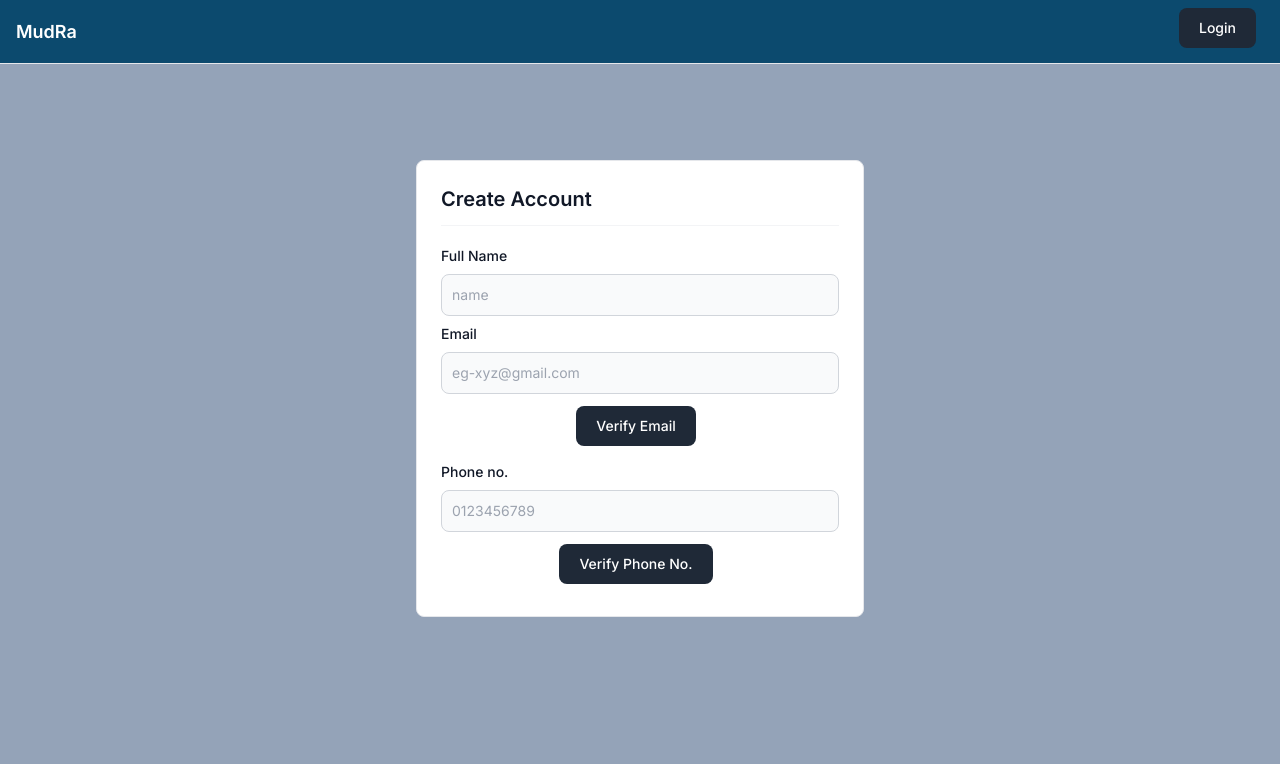
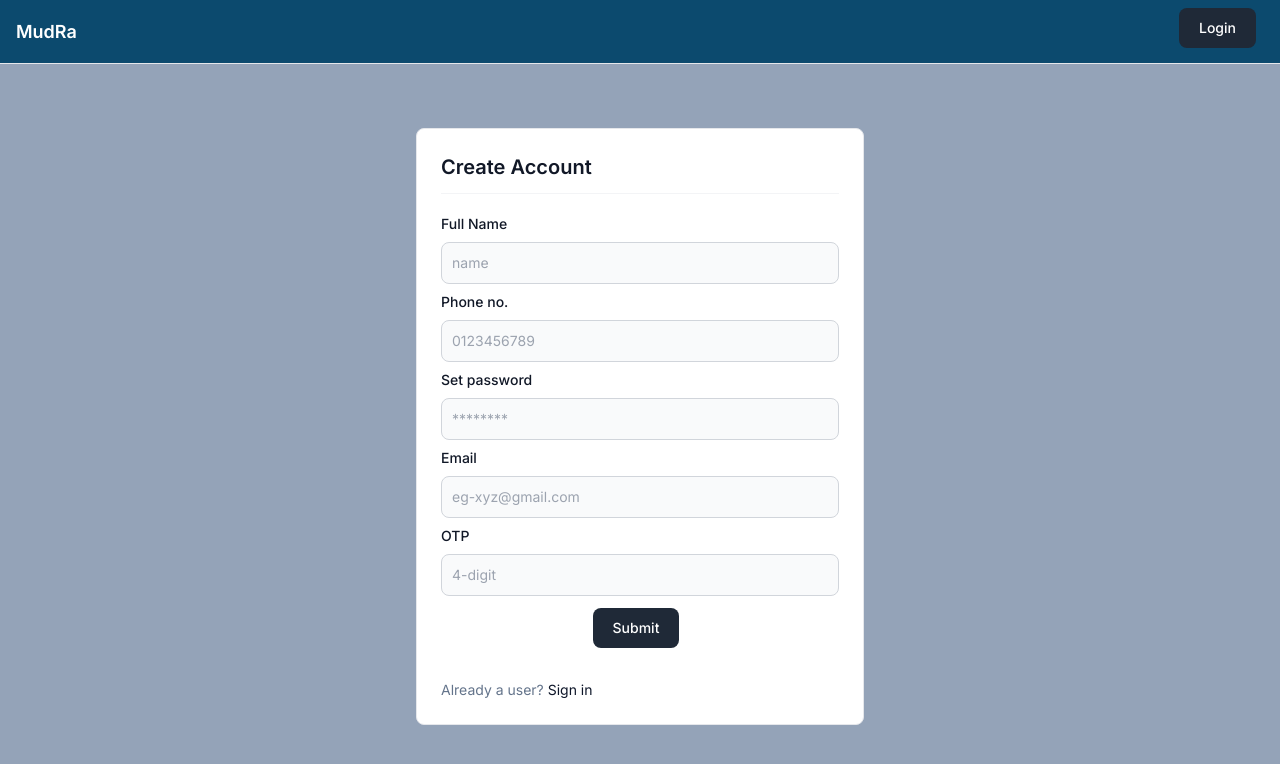
Before and after one commit to lavanshu-ai/monorepo, a Next.js app in the folder apps/user-app/: page /signUp in a window 1280 px wide. Shown: the top 764 px of the page. Built offline with nearby package versions, Linux system fonts and the light colour scheme; no server answers.

Commit message:
partial signup logic

```diff
--- /dev/null
+++ b/apps/user-app/app/lib/actions/createUser.tsx
@@ -0,0 +1,17 @@
+'use server'
+
+import { prisma } from "@repo/db"
+import bcrypt from "bcrypt"
+export default async function CreateUser(name:string,email:string,phone:string,password:string){
+    const hashedPassword=await bcrypt.hash(password,10);
+  await prisma.user.create({
+    data:{
+        name,
+        email,
+        number:phone,
+        password:hashedPassword
+    }
+  })
+  console.log("user created")
+  return true
+}
--- a/apps/user-app/app/lib/auth.ts
+++ b/apps/user-app/app/lib/auth.ts
@@ -34,25 +34,6 @@ export const authOptions={
                 }
                 return null;
             }
-
-            try {
-                const user = await prisma.user.create({
-                    data: {
-                        number: credentials.phone.toString(),
-                        password: hashedPassword,
-                        email:"lv"
-                    }
-                });
-
-                return {
-                    id: user.id.toString(),
-                    name: user.name,
-                    email: user.number
-                }
-            } catch(e) {
-                console.error(e);
-            }
-
             return null
           },
 
--- a/apps/user-app/app/signUp/page.tsx
+++ b/apps/user-app/app/signUp/page.tsx
@@ -1,6 +1,5 @@
 "use client"
-import { SignUpCard } from "../../components/signUpCard";
-
+import { SignUpCard } from "../../components/signUpCard"
 
 export default function signUp(){
     return <div>
--- a/apps/user-app/components/SignInCard.tsx
+++ b/apps/user-app/components/SignInCard.tsx
@@ -44,7 +44,7 @@ export const SignInCard=()=>{
      }
     return <div className="flex justify-center pt-24 min-h-screen bg-slate-400">
            <div className="w-full max-w-sm">
-         <Card title="SignIn"  >
+         <Card title="Sign In"  >
         <div className="">
             <Textinput label="Phone no." placeholder="0123456789" onChange={(e)=>handelPhoneChange(e)}></Textinput> </div>
            <div>
@@ -54,8 +54,8 @@ export const SignInCard=()=>{
             <Button onClick={()=>handelSubmit()
             }>Signin</Button>
         </div>
-        <div className="text-sm text-slate-500 flex justify-center pt-6">New user?
-            <Link className="text-slate-900 hover:text-green-600" href="/signUp"> Register</Link>
+        <div className="text-sm text-slate-500  pt-6">Don’t have an account?
+            <Link className="text-slate-900 hover:text-green-600" href="/signUp"> Sign up</Link>
         </div>
     </Card></div>
     </div>
--- a/apps/user-app/components/signUpCard.tsx
+++ b/apps/user-app/components/signUpCard.tsx
@@ -1,30 +1,90 @@
 import { Button } from "@repo/ui/button";
 import { Card } from "@repo/ui/card";
 import { Textinput } from "@repo/ui/Textinput";
+import Link from "next/link";
+import { useRef } from "react";
+import CreateUser from "../app/lib/actions/createUser";
+import { useRouter } from "next/navigation";
+import { signIn } from "next-auth/react";
 
+// interface newUser{
+//         name:string
+//         email:string,
+//         phone:string,
+//         password:string
+// }
 export function SignUpCard(){
-    return <div className="flex justify-center min-h-screen pt-24 bg-slate-400">
+    const router=useRouter();
+    const number=useRef("")
+    const name=useRef("")
+    const password=useRef("")
+    const email=useRef("")
+    const otp=useRef("")
+    // const client=useRef({
+    //     name:'',
+    //     email:'',
+    //     password:'',
+    //     number:'',
+    // })
+    const handelPasswordChange=(e:string)=>{
+        password.current=e;
+    }
+    const handelPhoneChange=(e:string)=>{
+        number.current=e;
+    }
+    const handelNameChange=(e:string)=>{
+        name.current=e;
+    }
+    const handelOtpChange=(e:string)=>{
+        otp.current=e;
+    }
+    const handelSubmit=async ()=>{
+        if(otp.current="2004"){
+       const check=await CreateUser(name.current,email.current,number.current,password.current)
+       if(check){
+        const res=await signIn('credentials',{
+            phone:number.current,
+            password:password.current,
+            redirect:false
+        })
+        if(!res?.error){
+            router.push('/dashboard')
+        }
+       }}
+    }
+    const handelEmailChange=(e:string)=>{
+        email.current=e;
+    }
+
+    return <div className="flex justify-center min-h-screen pt-16 bg-slate-400">
     <div className="w-full  max-w-md ">
         <Card title="Create Account">
-        <Textinput placeholder="name" label="Full Name" onChange={()=>{
+        <Textinput placeholder="name" label="Full Name" onChange={(e)=>handelNameChange(e)} />
+        <Textinput placeholder="0123456789" label="Phone no." onChange={(e)=>handelPhoneChange(e)} />
+        <Textinput placeholder="********" label="Set password" onChange={(e)=>handelPasswordChange(e)} />
+        <Textinput placeholder="eg-xyz@gmail.com" label="Email" onChange={(e)=>{handelEmailChange(e)}} />
+        <Textinput placeholder="4-digit" label="OTP" onChange={(e)=>{handelOtpChange(e)}} />
+         <div className="flex justify-center pt-3">
+            <Button onClick={()=>{
+                handelSubmit()
+         }}>Submit</Button>
+         </div>
+        {/* <div className="flex justify-center pt-3"> <Button onClick={()=>{
 
-        }} />
-         <Textinput placeholder="eg-xyz@gmail.com" label="Email" onChange={()=>{
+        }}> Verify Phone No.</Button>
+        </div>
+        <Textinput placeholder="eg-xyz@gmail.com" label="Email" onChange={()=>{
 
         }} />
         <div className="flex justify-center pt-3">
             <Button onClick={()=>{
 
          }}>Verify Email </Button>
-         </div>
-         <Textinput placeholder="0123456789" label="Phone no." onChange={()=>{
+         </div> */}
 
-        }} />
-        <div className="flex justify-center pt-3"> <Button onClick={()=>{
-
-        }}> Verify Phone No.</Button>
+        <div className="text-sm text-slate-500  pt-6">Already a user?
+            <Link className="text-slate-900 hover:text-green-600" href="/signIn"> Sign in</Link>
         </div>
-
 
         </Card>
     </div>
```
